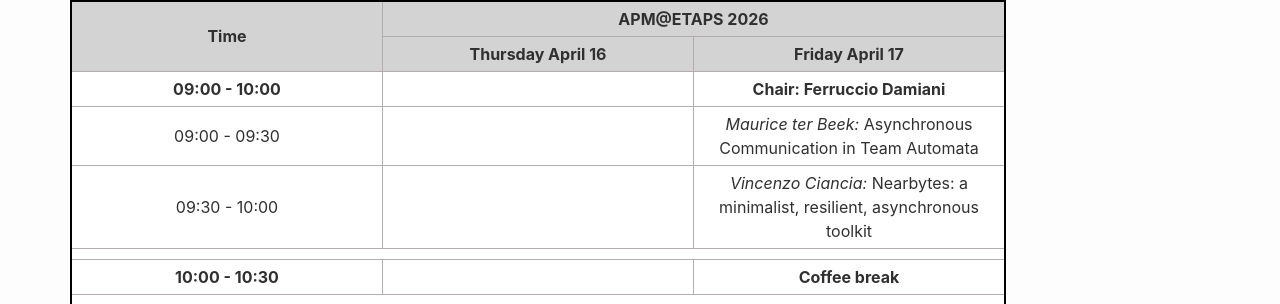
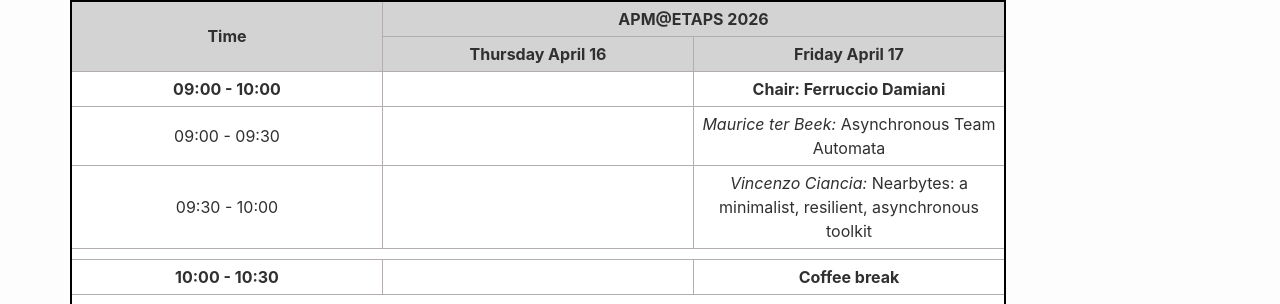
Before and after one commit to apm-workshop/at-etaps2026, a Jekyll site: the page built from _pages/program.md, in a window 1280 px wide. Shown: the part 921-1225 px from the top of the page. Built offline with Jekyll 4.4.1, drawn with Linux system fonts in a browser that asks for light colours.

Commit message:
Update program.md

```diff
--- a/_pages/program.md
+++ b/_pages/program.md
@@ -57,7 +57,7 @@ Note that the workshop will take place be in two different locations. On Thursda
 		<tr>
 			<td>  09:00 - 09:30  </td>
 			<td> </td>
-			<td> <em> Maurice ter Beek: </em> Asynchronous Communication in Team Automata </td>
+			<td> <em> Maurice ter Beek: </em> Asynchronous Team Automata </td>
 		</tr>
 		<tr>
 			<td>  09:30 - 10:00  </td>
```
